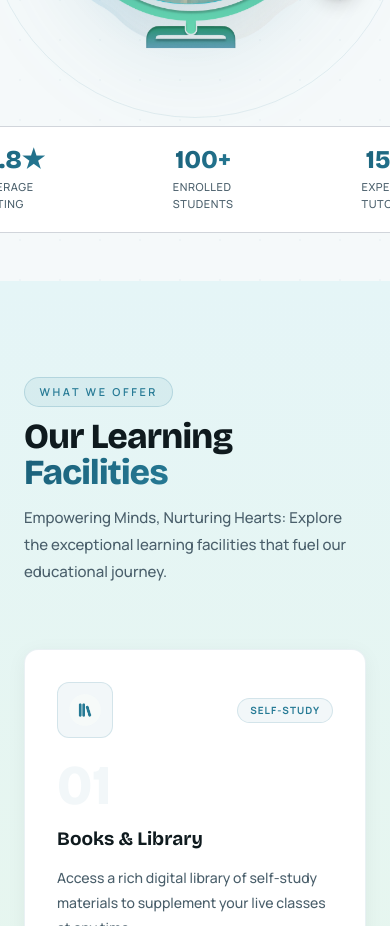
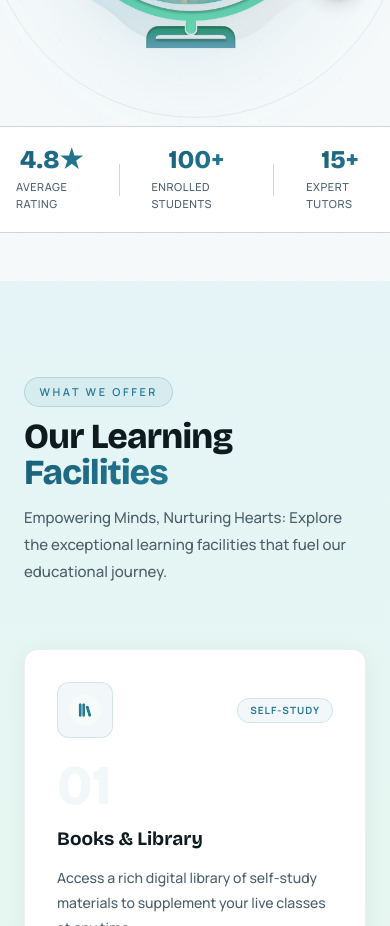
Before and after one commit to Qaasim-Umar/Al-Baaith-Academy, a React (Vite) app: page / in a window 390 px wide. Shown: the part 820-1746 px from the top of the page. Built offline with nearby package versions, Linux system fonts and the light colour scheme; a web font is replaced by a local one.

Commit message:
feat/added whatsapp

```diff
--- a/src/App.jsx
+++ b/src/App.jsx
@@ -8,6 +8,7 @@ import Courses from "./pages/Courses";
 import AdmissionSuccess from "./pages/AdmissionSuccess";
 import CoursesListing from "./pages/CoursesListing";
 import Pricing from "./pages/Pricing";
+import ScrollToTop from "./components/ScrollToTop";
 
 const WhatsAppButton = () => (
   <a
@@ -32,6 +33,9 @@ const WhatsAppButton = () => (
 function App() {
   return (
     <>
+      {/* Scroll to top on route change */}
+      <ScrollToTop />
+
       {/* Routes */}
 
         <Routes>
--- /dev/null
+++ b/src/components/ScrollToTop.jsx
@@ -0,0 +1,14 @@
+import { useEffect } from "react";
+import { useLocation } from "react-router-dom";
+
+const ScrollToTop = () => {
+  const { pathname } = useLocation();
+
+  useEffect(() => {
+    window.scrollTo(0, 0);
+  }, [pathname]);
+
+  return null;
+};
+
+export default ScrollToTop;
--- a/src/sections/Home/Hero.jsx
+++ b/src/sections/Home/Hero.jsx
@@ -159,7 +159,7 @@ const Hero = () => {
       {/* Stats bar */}
       <div className="pb-12 relative z-10">
         <div
-          className={`stats-bar flex justify-center gap-16 items-center py-5 px-4 anim-ready ${visible ? "anim-visible" : ""}`}
+          className={`stats-bar flex justify-center gap-8 sm:gap-16 items-center py-5 px-4 anim-ready ${visible ? "anim-visible" : ""}`}
           style={{ transitionDelay: "0.5s" }}
         >
           {[
```
